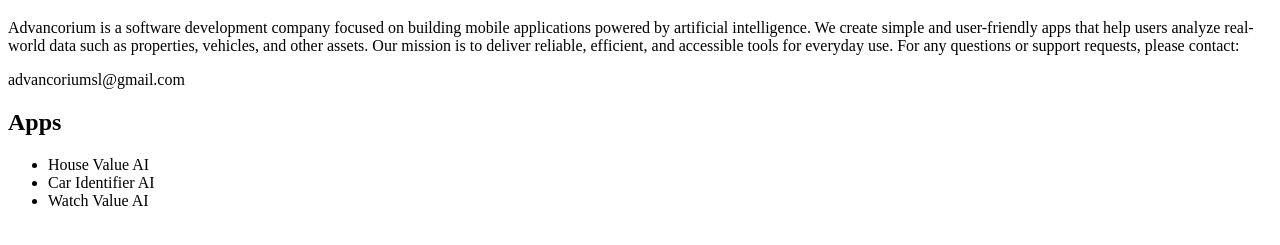
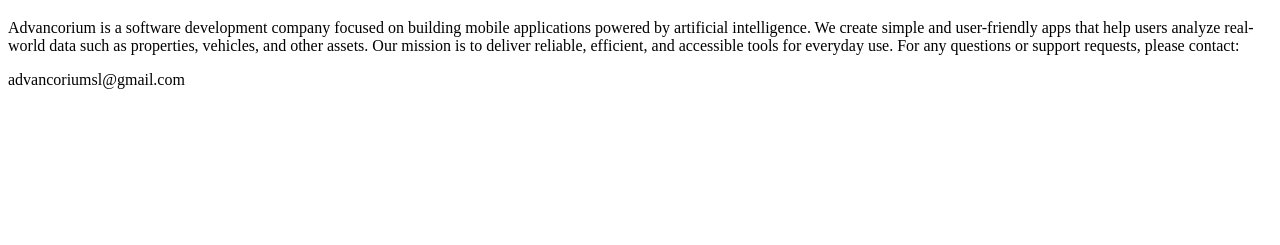
Before and after one commit to Advancorium/advancorium, a plain HTML site: page index.html in a window 1280 px wide. Shown: the part 61-306 px from the top of the page. Drawn offline with Linux system fonts and the light colour scheme.

Commit message:
Update index.html

```diff
--- a/index.html
+++ b/index.html
@@ -14,11 +14,5 @@
 For any questions or support requests, please contact:</p>
   <p>advancoriumsl@gmail.com</p>
 
-<h2>Apps</h2>
-<ul>
-  <li>House Value AI</li>
-  <li>Car Identifier AI</li>
-  <li>Watch Value AI</li>
-</ul>
 </body>
 </html>
```
